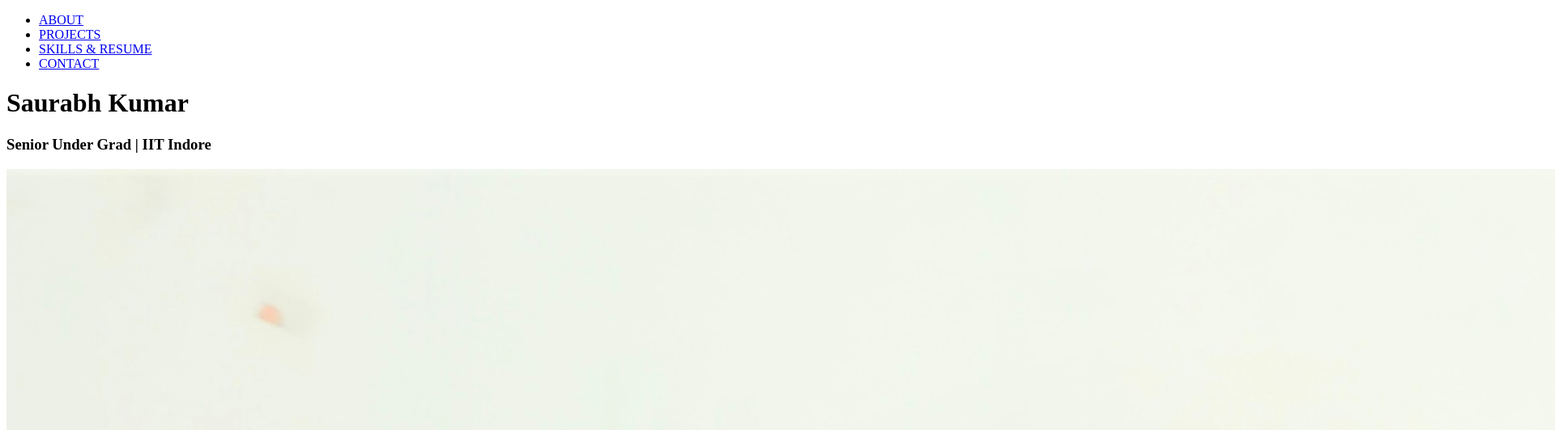
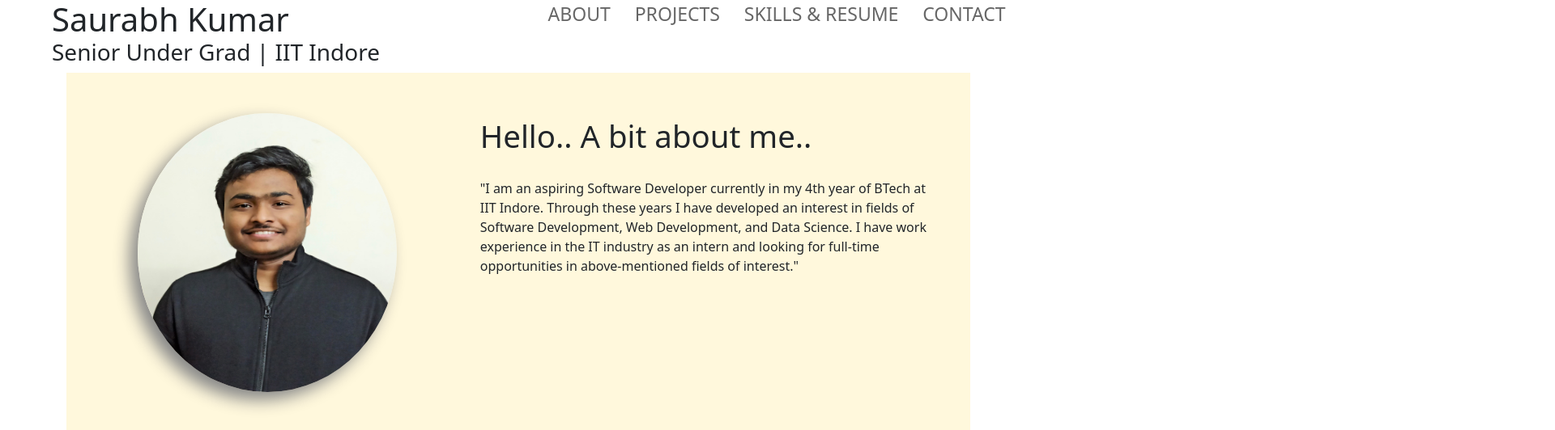
Before and after one commit to Saurabhkmr98/Portfolio, a plain HTML site: page index.html in a window 1280 px wide. Shown: the top 532 px of the page at 81% size, 1920 px wide, since content can reach past the window. Drawn offline with nearby package versions, Linux system fonts and the light colour scheme.

Commit message:
commit 3

```diff
--- a/index.html
+++ b/index.html
@@ -5,7 +5,8 @@
     <meta name="keywords" content="portfolio, resume, web dev, sde">
     <meta name="description" content="Portfolio Website by Saurabh Kumar">
     <title>Saurabh's Portfolio</title>
-    <link rel="stylesheet" href=["css/style.css","css/bootstrap.min.css"]>
+    <link rel="stylesheet" href="css/style.css">
+    <link rel="stylesheet" href="css/bootstrap.min.css">
     <link rel="icon" href="images/icons8-portfolio-48.png">
 </head>
 <body>
```
